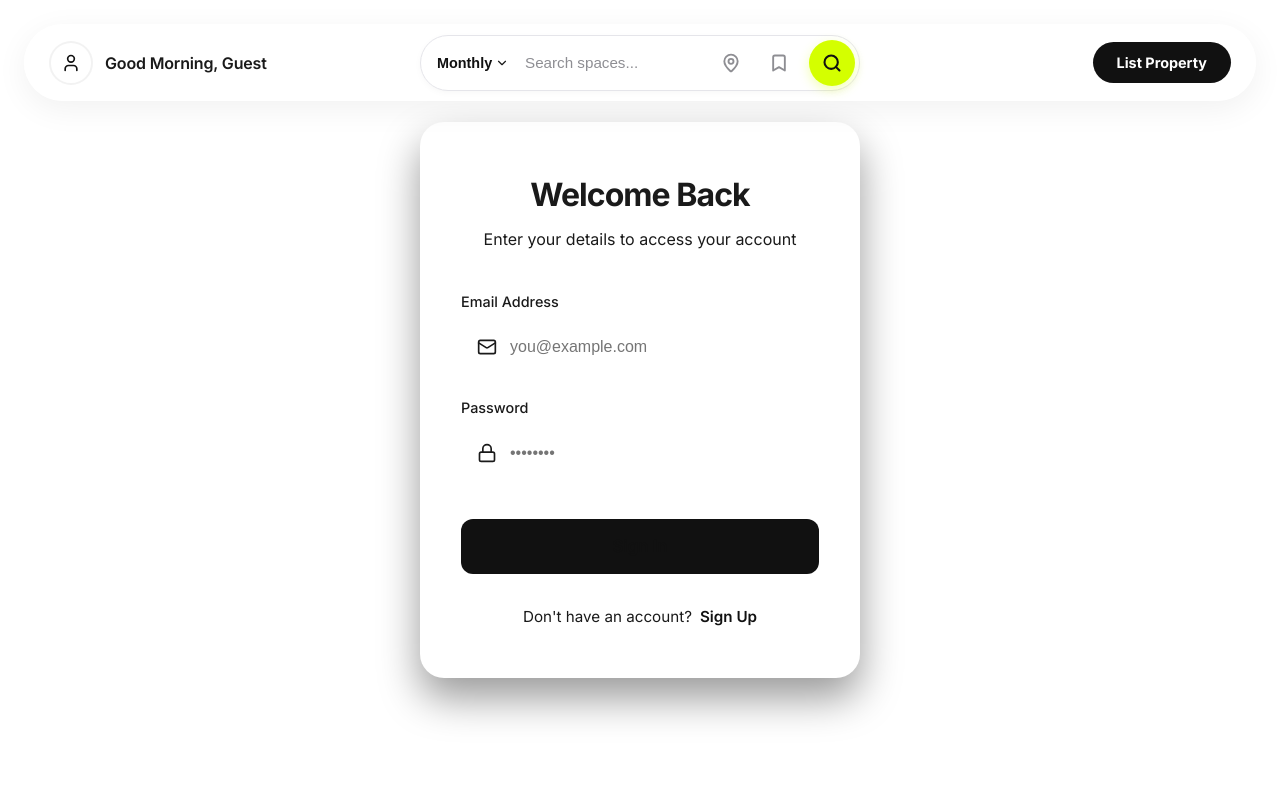
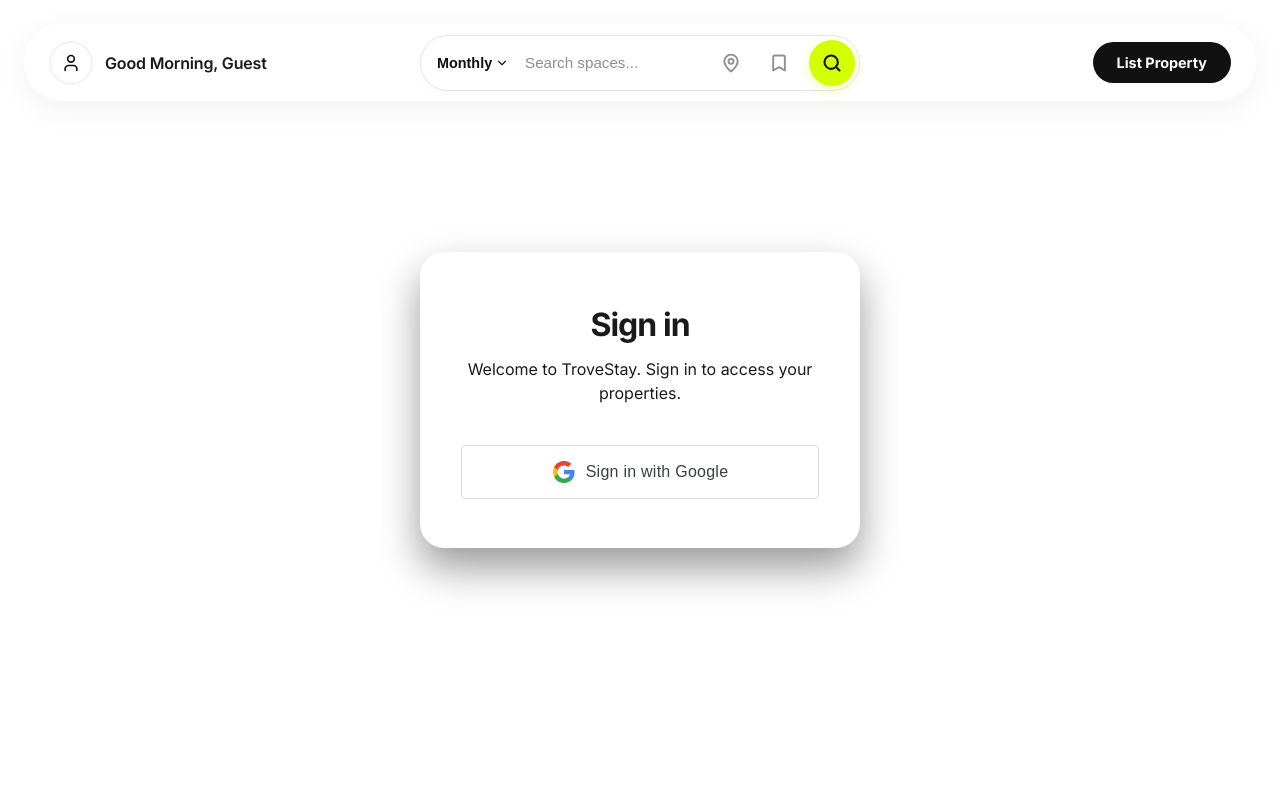
Before and after one commit to trovestay/trovestayweb, a Next.js app: page /login in a window 1280 px wide. Shown: the top 800 px of the page. Built offline with nearby package versions, Linux system fonts and the light colour scheme; no server answers.

Commit message:
Replace email login with direct Google OAuth login

```diff
--- a/src/app/login/Login.module.css
+++ b/src/app/login/Login.module.css
@@ -35,78 +35,38 @@
   font-size: 1rem;
 }
 
-.form {
+.googleBtn {
+  width: 100%;
+  padding: 0.85rem;
+  background-color: #fff;
+  color: #3c4043;
+  border: 1px solid #dadce0;
+  border-radius: 4px;
+  font-size: 1rem;
+  font-weight: 500;
+  cursor: pointer;
   display: flex;
-  flex-direction: column;
-  gap: 1.5rem;
+  align-items: center;
+  justify-content: center;
+  margin-top: 1.5rem;
+  transition: background-color 0.2s ease, box-shadow 0.2s ease;
+  font-family: "Google Sans", arial, sans-serif;
+  letter-spacing: 0.25px;
 }
 
-.inputGroup {
-  display: flex;
-  flex-direction: column;
-  gap: 0.5rem;
+.googleBtn:hover {
+  background-color: #f8f9fa;
+  box-shadow: 0 1px 2px 0 rgba(60,64,67,0.30), 0 1px 3px 1px rgba(60,64,67,0.15);
 }
 
-.label {
-  font-size: 0.9rem;
-  font-weight: 500;
-  color: var(--color-text-secondary);
+.googleBtn:active {
+  background-color: #f1f3f4;
 }
 
-.inputWrapper {
-  position: relative;
-  display: flex;
-  align-items: center;
-}
-
-.icon {
-  position: absolute;
-  left: 1rem;
-  color: var(--color-text-secondary);
-}
-
-.input {
-  width: 100%;
-  padding: 1rem 1rem 1rem 3rem;
-  background-color: rgba(255, 255, 255, 0.03);
-  border: 1px solid rgba(255, 255, 255, 0.1);
-  border-radius: 12px;
-  color: var(--color-text);
-  font-size: 1rem;
-  transition: all 0.2s ease;
-}
-
-.input:focus {
-  outline: none;
-  border-color: var(--color-primary);
-  background-color: rgba(255, 255, 255, 0.05);
-}
-
-.submitBtn {
-  width: 100%;
-  padding: 1.1rem;
-  background-color: var(--color-primary);
-  color: #111;
-  border: none;
-  border-radius: 12px;
-  font-size: 1.05rem;
-  font-weight: 600;
-  cursor: pointer;
-  margin-top: 1rem;
-  transition: opacity 0.2s ease, transform 0.1s ease;
-}
-
-.submitBtn:hover {
-  opacity: 0.9;
-}
-
-.submitBtn:active {
-  transform: scale(0.98);
-}
-
-.submitBtn:disabled {
-  opacity: 0.5;
+.googleBtn:disabled {
+  opacity: 0.6;
   cursor: not-allowed;
+  box-shadow: none;
 }
 
 .error {
@@ -118,24 +78,3 @@
   text-align: center;
   margin-bottom: 1rem;
 }
-
-.toggleText {
-  text-align: center;
-  margin-top: 2rem;
-  color: var(--color-text-secondary);
-  font-size: 0.95rem;
-}
-
-.toggleBtn {
-  background: none;
-  border: none;
-  color: var(--color-primary);
-  font-weight: 600;
-  cursor: pointer;
-  margin-left: 0.5rem;
-  font-size: inherit;
-}
-
-.toggleBtn:hover {
-  text-decoration: underline;
-}
--- a/src/app/login/page.tsx
+++ b/src/app/login/page.tsx
@@ -3,14 +3,11 @@
 import { useState, useEffect } from 'react';
 import { useRouter } from 'next/navigation';
 import { supabase } from '../../lib/supabaseClient';
-import { Mail, Lock, AlertCircle } from 'lucide-react';
+import { AlertCircle } from 'lucide-react';
 import { useAuth } from '../../context/AuthContext';
 import styles from './Login.module.css';
 
 export default function LoginPage() {
-  const [isLogin, setIsLogin] = useState(true);
-  const [email, setEmail] = useState('');
-  const [password, setPassword] = useState('');
   const [loadingState, setLoadingState] = useState(false);
   const [error, setError] = useState<string | null>(null);
 
@@ -23,32 +20,20 @@
     }
   }, [user, loading, router]);
 
-  const handleSubmit = async (e: React.FormEvent) => {
-    e.preventDefault();
+  const handleGoogleLogin = async () => {
     setError(null);
     setLoadingState(true);
 
     try {
-      if (isLogin) {
-        const { error } = await supabase.auth.signInWithPassword({
-          email,
-          password,
-        });
-        if (error) throw error;
-        router.push('/profile');
-      } else {
-        const { error } = await supabase.auth.signUp({
-          email,
-          password,
-        });
-        if (error) throw error;
-        // On success, either user is signed in or needs email confirmation
-        alert('Registration successful! If required, please check your email to confirm.');
-        setIsLogin(true);
-      }
+      const { error } = await supabase.auth.signInWithOAuth({
+        provider: 'google',
+        options: {
+          redirectTo: `${window.location.origin}/profile`
+        }
+      });
+      if (error) throw error;
     } catch (err: any) {
       setError(err.message || 'An error occurred during authentication');
-    } finally {
       setLoadingState(false);
     }
   };
@@ -59,9 +44,9 @@
     <div className={styles.loginContainer}>
       <div className={styles.loginCard}>
         <div className={styles.header}>
-          <h1 className={styles.title}>{isLogin ? 'Welcome Back' : 'Create Account'}</h1>
+          <h1 className={styles.title}>Sign in</h1>
           <p className={styles.subtitle}>
-            {isLogin ? 'Enter your details to access your account' : 'Join TroveStay to save properties and more'}
+            Welcome to TroveStay. Sign in to access your properties.
           </p>
         </div>
 
@@ -72,56 +57,27 @@
           </div>
         )}
 
-        <form onSubmit={handleSubmit} className={styles.form}>
-          <div className={styles.inputGroup}>
-            <label className={styles.label}>Email Address</label>
-            <div className={styles.inputWrapper}>
-              <Mail className={styles.icon} size={20} />
-              <input
-                type="email"
-                placeholder="you@example.com"
-                className={styles.input}
-                value={email}
-                onChange={(e) => setEmail(e.target.value)}
-                required
-              />
-            </div>
-          </div>
-
-          <div className={styles.inputGroup}>
-            <label className={styles.label}>Password</label>
-            <div className={styles.inputWrapper}>
-              <Lock className={styles.icon} size={20} />
-              <input
-                type="password"
-                placeholder="••••••••"
-                className={styles.input}
-                value={password}
-                onChange={(e) => setPassword(e.target.value)}
-                required
-                minLength={6}
-              />
-            </div>
-          </div>
-
-          <button type="submit" className={styles.submitBtn} disabled={loadingState}>
-            {loadingState ? 'Processing...' : (isLogin ? 'Sign In' : 'Sign Up')}
-          </button>
-        </form>
-
-        <div className={styles.toggleText}>
-          {isLogin ? "Don't have an account?" : "Already have an account?"}
-          <button
-            type="button"
-            className={styles.toggleBtn}
-            onClick={() => {
-              setIsLogin(!isLogin);
-              setError(null);
-            }}
-          >
-            {isLogin ? 'Sign Up' : 'Sign In'}
-          </button>
-        </div>
+        <button
+          onClick={handleGoogleLogin}
+          className={styles.googleBtn}
+          disabled={loadingState}
+          type="button"
+        >
+          {loadingState ? (
+            'Connecting...'
+          ) : (
+            <>
+              <svg width="24" height="24" viewBox="0 0 24 24" xmlns="http://www.w3.org/2000/svg" style={{ marginRight: '10px' }}>
+                <path d="M22.56 12.25c0-.78-.07-1.53-.2-2.25H12v4.26h5.92c-.26 1.37-1.04 2.53-2.21 3.31v2.77h3.57c2.08-1.92 3.28-4.74 3.28-8.09z" fill="#4285F4"/>
+                <path d="M12 23c2.97 0 5.46-.98 7.28-2.66l-3.57-2.77c-.98.66-2.23 1.06-3.71 1.06-2.86 0-5.29-1.93-6.16-4.53H2.18v2.84C3.99 20.53 7.7 23 12 23z" fill="#34A853"/>
+                <path d="M5.84 14.09c-.22-.66-.35-1.36-.35-2.09s.13-1.43.35-2.09V7.07H2.18C1.43 8.55 1 10.22 1 12s.43 3.45 1.18 4.93l2.85-2.22.81-.62z" fill="#FBBC05"/>
+                <path d="M12 5.38c1.62 0 3.06.56 4.21 1.64l3.15-3.15C17.45 2.09 14.97 1 12 1 7.7 1 3.99 3.47 2.18 7.07l3.66 2.84c.87-2.6 3.3-4.53 6.16-4.53z" fill="#EA4335"/>
+                <path d="M1 1h22v22H1z" fill="none"/>
+              </svg>
+              Sign in with Google
+            </>
+          )}
+        </button>
       </div>
     </div>
   );
```
